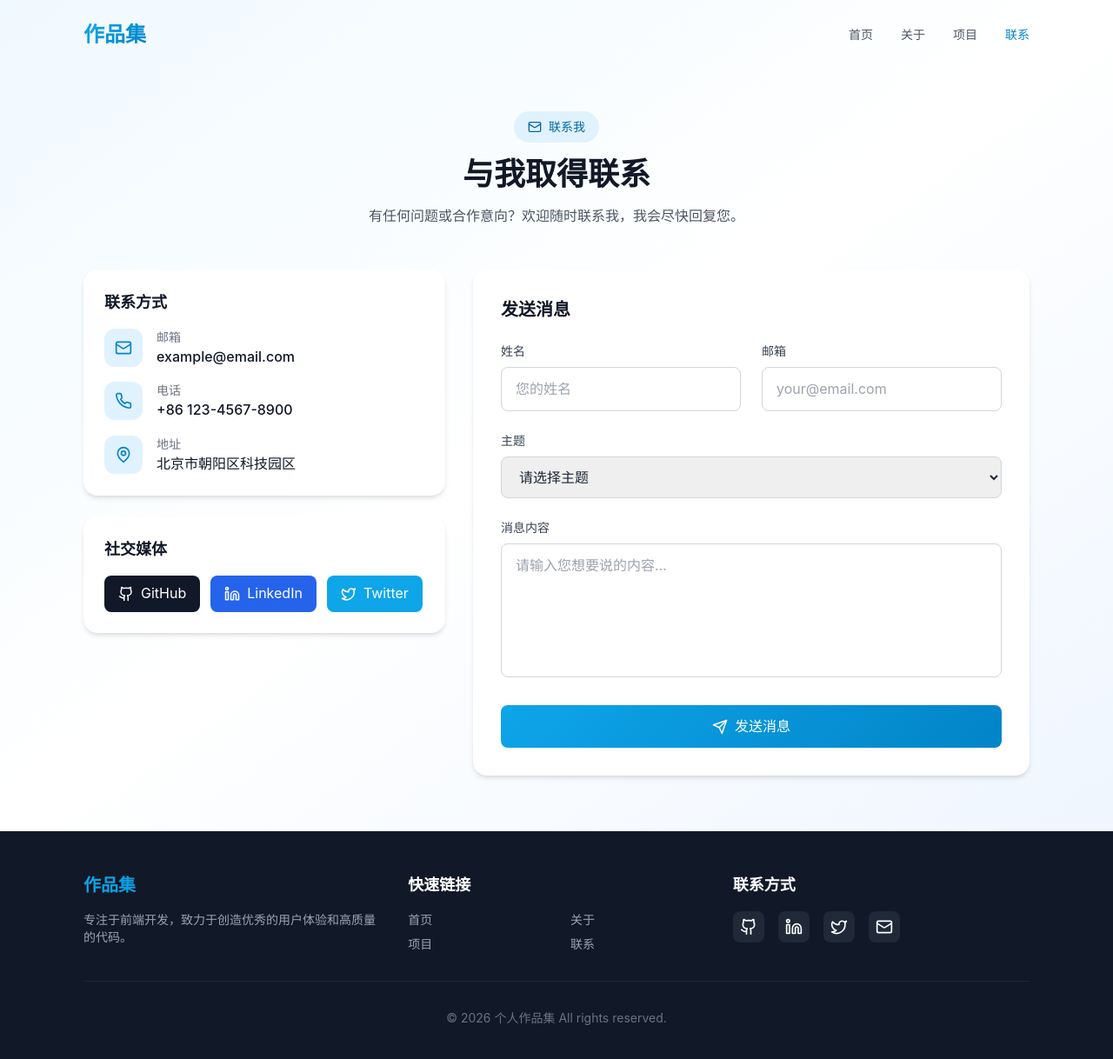
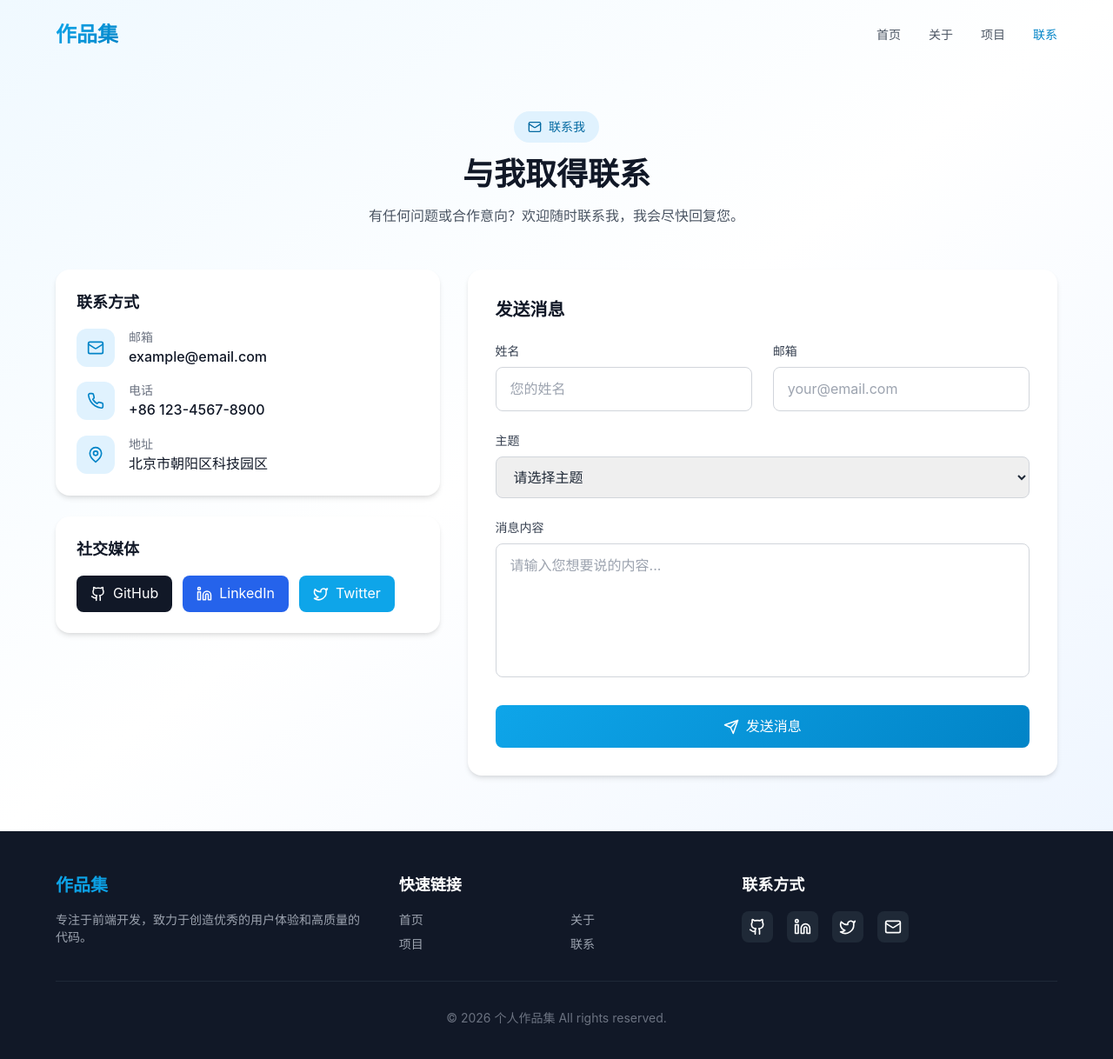
Before and after one commit to chen-1368/portfolio, a React (Vite) app: page /portfolio/contact in a window 1280 px wide. Shown: the top 1218 px of the page at 87% size. Built offline with nearby package versions, Linux system fonts and the light colour scheme.

Commit message:
修改边距

```diff
--- a/src/components/Footer.tsx
+++ b/src/components/Footer.tsx
@@ -8,7 +8,7 @@
 export default function Footer() {
   return (
     <footer className="bg-gray-900 text-white py-12">
-      <div className="max-w-7xl mx-auto px-4 sm:px-6 lg:px-16 xl:px-24">
+      <div className="max-w-7xl mx-auto px-4 sm:px-6 lg:px-12 xl:px-16">
         <div className="grid grid-cols-1 md:grid-cols-3 gap-8">
           <div>
             <h3 className="text-xl font-bold mb-4 text-gradient">作品集</h3>
--- a/src/components/Header.tsx
+++ b/src/components/Header.tsx
@@ -32,7 +32,7 @@
         isScrolled ? 'glass-effect shadow-lg' : 'bg-transparent'
       }`}
     >
-      <div className="max-w-7xl mx-auto px-4 sm:px-6 lg:px-16 xl:px-24">
+      <div className="max-w-7xl mx-auto px-4 sm:px-6 lg:px-12 xl:px-16">
         <div className="flex items-center justify-between h-16 md:h-20">
           <Link to="/" className="text-xl md:text-2xl font-bold text-gradient">
             作品集
--- a/src/pages/About.tsx
+++ b/src/pages/About.tsx
@@ -6,7 +6,7 @@
   return (
     <div className="min-h-screen bg-gray-50">
       <section className="pt-24 pb-16 md:pt-32 md:pb-24">
-        <div className="max-w-7xl mx-auto px-4 sm:px-6 lg:px-16 xl:px-24">
+        <div className="max-w-7xl mx-auto px-4 sm:px-6 lg:px-12 xl:px-16">
           <div className="grid lg:grid-cols-2 gap-12 items-center">
             <motion.div
               initial={{ opacity: 0, x: -50 }}
@@ -50,7 +50,7 @@
       </section>
 
       <section className="py-16 md:py-24">
-        <div className="max-w-7xl mx-auto px-4 sm:px-6 lg:px-16 xl:px-24">
+        <div className="max-w-7xl mx-auto px-4 sm:px-6 lg:px-12 xl:px-16">
           <motion.div
             initial={{ opacity: 0, y: 20 }}
             whileInView={{ opacity: 1, y: 0 }}
@@ -98,7 +98,7 @@
       </section>
 
       <section className="py-16 md:py-24 bg-white">
-        <div className="max-w-7xl mx-auto px-4 sm:px-6 lg:px-16 xl:px-24">
+        <div className="max-w-7xl mx-auto px-4 sm:px-6 lg:px-12 xl:px-16">
           <motion.div
             initial={{ opacity: 0, y: 20 }}
             whileInView={{ opacity: 1, y: 0 }}
--- a/src/pages/Contact.tsx
+++ b/src/pages/Contact.tsx
@@ -47,7 +47,7 @@
   return (
     <div className="min-h-screen bg-gradient-to-br from-primary-50 via-white to-blue-50">
       <section className="pt-24 pb-16 md:pt-32">
-        <div className="max-w-7xl mx-auto px-4 sm:px-6 lg:px-16 xl:px-24">
+        <div className="max-w-7xl mx-auto px-4 sm:px-6 lg:px-12 xl:px-16">
           <motion.div
             initial={{ opacity: 0, y: 20 }}
             animate={{ opacity: 1, y: 0 }}
--- a/src/pages/Home.tsx
+++ b/src/pages/Home.tsx
@@ -16,7 +16,7 @@
   return (
     <div className="min-h-screen bg-gradient-to-br from-primary-50 via-white to-blue-50">
       <section className="relative pt-24 pb-16 md:pt-32 md:pb-24">
-        <div className="max-w-7xl mx-auto px-4 sm:px-6 lg:px-16 xl:px-24">
+        <div className="max-w-7xl mx-auto px-4 sm:px-6 lg:px-12 xl:px-16">
           <motion.div
             initial={{ opacity: 0, y: -20 }}
             animate={{ opacity: 1, y: 0 }}
@@ -55,7 +55,7 @@
       </section>
 
       <section className="py-16 md:py-24">
-        <div className="max-w-7xl mx-auto px-4 sm:px-6 lg:px-16 xl:px-24">
+        <div className="max-w-7xl mx-auto px-4 sm:px-6 lg:px-12 xl:px-16">
           <motion.div
             initial={{ opacity: 0, y: 20 }}
             whileInView={{ opacity: 1, y: 0 }}
--- a/src/pages/ProjectDetail.tsx
+++ b/src/pages/ProjectDetail.tsx
@@ -23,7 +23,7 @@
   return (
     <div className="min-h-screen bg-gray-50">
       <div className="pt-24 pb-16 md:pb-24">
-        <div className="max-w-7xl mx-auto px-4 sm:px-6 lg:px-16 xl:px-24">
+        <div className="max-w-7xl mx-auto px-4 sm:px-6 lg:px-12 xl:px-16">
           <motion.div
             initial={{ opacity: 0, y: 20 }}
             animate={{ opacity: 1, y: 0 }}
--- a/src/pages/Projects.tsx
+++ b/src/pages/Projects.tsx
@@ -14,7 +14,7 @@
   return (
     <div className="min-h-screen bg-gray-50">
       <section className="pt-24 pb-16 md:pt-32">
-        <div className="max-w-7xl mx-auto px-4 sm:px-6 lg:px-16 xl:px-24">
+        <div className="max-w-7xl mx-auto px-4 sm:px-6 lg:px-12 xl:px-16">
           <motion.div
             initial={{ opacity: 0, y: 20 }}
             animate={{ opacity: 1, y: 0 }}
```
